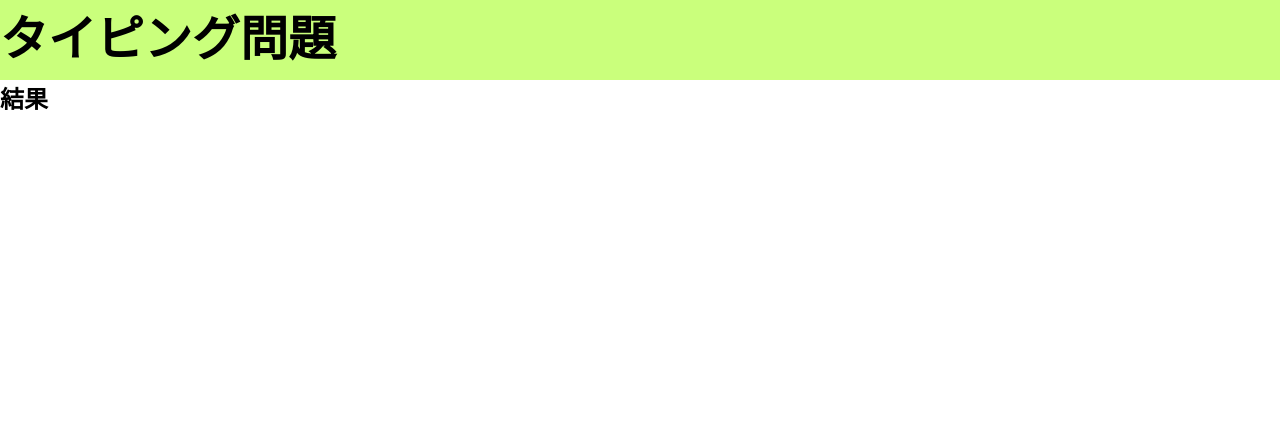
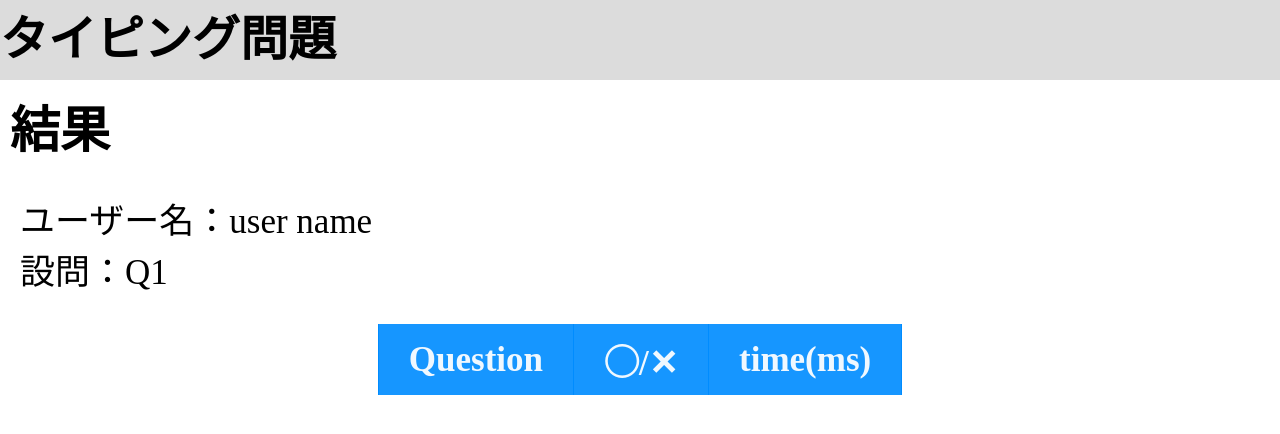
Before and after one commit to ayakakawabe/typing-Webapplication, a Vue app in the folder typing_webAPP/: page /main/result in a window 1280 px wide. Shown: the top 434 px of the page. Built offline with nearby package versions, Linux system fonts and the light colour scheme.

Commit message:
[add]結果表示

```diff
--- a/typing_webAPP/src/App.vue
+++ b/typing_webAPP/src/App.vue
@@ -1,3 +1,19 @@
+<script setup lang="ts">
+import { ref,provide } from "vue";
+
+const QuestionList:string[]=["Q1","Q2","Q3"];
+const selectQuestion=ref<string>(QuestionList[0]);
+const userName=ref<string>("user name");
+const timeReslt=ref<number[]>([]);
+const correctResult=ref<boolean[]>([]);
+
+provide("QuestionList",QuestionList);
+provide("Question",selectQuestion);
+provide("UserName",userName);
+provide("timeResult",timeReslt);
+provide("correctResult",correctResult);
+</script>
+
 <template>
   <header>
     <h1>タイピング問題</h1>
@@ -12,7 +28,7 @@ main{
     height: 90vh;
   }
 header{
-  background-color: rgb(202, 255, 124);
+  background-color:rgb(220, 220, 220);
   height: 10vh;
 }
 h1{
--- a/typing_webAPP/src/views/Main.vue
+++ b/typing_webAPP/src/views/Main.vue
@@ -1,11 +1,17 @@
 <script setup lang="ts">
-import { ref, watch } from 'vue';
+import { ref, watch,inject, type Ref } from 'vue';
 import { useRouter } from 'vue-router';
 
 const router=useRouter();
+const selectQuestion=inject("Question") as Ref<string>;
 
-const typingQuestionList1:string[]=["bunnka","zyouhou","gakubu"];
-const typingQuestionList2:string[]=["doshisha","daigaku"];
+const typingQuestionLists= new Map<string,string[]>();
+typingQuestionLists.set("Q1",["bunnka","zyouhou","gakubu"]);
+typingQuestionLists.set("Q2",["doshisha","daigaku"]);
+typingQuestionLists.set("Q3",["taipinngu","monndai"]);
+
+const nowQuestionList:string[]=typingQuestionLists.get(selectQuestion.value) as string[];
+
 const userTyping=ref<string>("");
 let typingQuestion_split:string[];
 let isUserTypingCorrect:boolean;
@@ -16,14 +22,14 @@ const btnName=ref<string>("");
 
 let typingStart:number;
 let typingEnd:number;
-let typingTime:number[]=[];
+let typingTime=inject("timeResult") as Ref<number[]>;
 
-let typingUserResult:boolean[]=[];
+let typingUserResult=inject("correctResult") as Ref<boolean[]>;
 
 const addUserTyping=(keyObj:KeyboardEvent):void=>{
     userTyping.value+=keyObj.key;
 };
-typingQuestion_split=typingQuestionList1[nowQestion.value].split("");
+typingQuestion_split=nowQuestionList[nowQestion.value].split("");
 const inputUserTyping=():void=>{
     typingStart=performance.now();
     document.addEventListener("keypress",addUserTyping);
@@ -32,24 +38,24 @@ inputUserTyping();
 watch(userTyping,():void=>{
     if(userTyping.value.length==typingQuestion_split.length){
         typingEnd=performance.now();
-        typingTime.push(typingEnd-typingStart);
-        if(userTyping.value==typingQuestionList1[nowQestion.value]){
+        typingTime.value.push(typingEnd-typingStart);
+        if(userTyping.value==nowQuestionList[nowQestion.value]){
             isUserTypingCorrect=true;
             printresult.value="正解";
         }else{
             isUserTypingCorrect=false;
             printresult.value="不正解";
         }
-        typingUserResult.push(isUserTypingCorrect);
+        typingUserResult.value.push(isUserTypingCorrect);
         document.removeEventListener("keypress",addUserTyping);
     }
 })
 watch(printresult,():void=>{
     if(printresult.value=="正解"||printresult.value=="不正解"){
         isShowBtn.value=true;
-        if(nowQestion.value<typingQuestionList1.length-1){
+        if(nowQestion.value<nowQuestionList.length-1){
             btnName.value="次へ";
-        }else if(nowQestion.value==typingQuestionList1.length-1){
+        }else if(nowQestion.value==nowQuestionList.length-1){
             btnName.value="終了";
         }
     }
@@ -59,16 +65,16 @@ const clickbtn=():void=>{
     nowQestion.value+=1;
     isShowBtn.value=false;
     printresult.value="";
-    if(nowQestion.value==typingQuestionList1.length){
+    if(nowQestion.value==nowQuestionList.length){
         router.push("/main/result");
-        console.log(typingTime);
-        console.log(typingUserResult);
+        console.log(typingTime.value);
+        console.log(typingUserResult.value);
     }
 };
 
 watch(nowQestion,():void=>{
-    if(nowQestion.value<typingQuestionList1.length){
-        typingQuestion_split=typingQuestionList1[nowQestion.value].split("");
+    if(nowQestion.value<nowQuestionList.length){
+        typingQuestion_split=nowQuestionList[nowQestion.value].split("");
         userTyping.value="";
         inputUserTyping();
     }
--- a/typing_webAPP/src/views/Result.vue
+++ b/typing_webAPP/src/views/Result.vue
@@ -1,3 +1,86 @@
+<script setup lang="ts">
+import { inject, type Ref } from 'vue';
+
+const Question=inject<string>("Question");
+const UserName=inject<string>("UserName");
+const timeResult=inject("timeResult") as Ref<number[]>;
+const correctResult=inject("correctResult") as Ref<boolean[]>;
+const numQuestion=timeResult.value.length;
+interface allResultInter {
+    isCorrect:boolean;
+    time:number;
+}
+const allResult= new Map<number,allResultInter>();
+for(let key:number=1;key<=numQuestion;key++){
+    allResult.set(key,{isCorrect:correctResult.value[key-1],time:timeResult.value[key-1]});
+}
+console.log(allResult);
+
+const formatIsCorrect=(key:number):string=>{
+    const isCorrect=allResult.get(key)?.isCorrect;
+    let CorrectPrint:string;
+    if(isCorrect==true){
+        CorrectPrint="◯";
+    }else if(isCorrect==false){
+        CorrectPrint="✕";
+    }else{
+        CorrectPrint="";
+    }
+    return CorrectPrint;
+}
+const formatTime=(key:number,decimalPlace:number):(number|string)=>{
+    const time=allResult.get(key)?.time;
+    const temp=10**decimalPlace;
+    if(time!=undefined){
+        return Math.round(time*temp)/temp;
+    }else{
+        return "";
+    }
+}
+</script>
 <template>
     <h2>結果</h2>
+    <section>
+        <p>ユーザー名：{{ UserName }}</p>
+        <p>設問：{{ Question }}</p>
+    </section>
+    <table>
+        <tr><th>Question</th><th>◯/✕</th><th>time(ms)</th></tr>
+        <tr v-for=" key in numQuestion"><td>{{ key }}</td><td>{{ formatIsCorrect(key) }}</td><td>{{ formatTime(key,2) }}</td></tr>
+    </table>
 </template>
+<style scoped>
+*{
+    font-size: 35px;
+}
+h2{
+    padding-left: 10px;
+    padding-top: 10px;
+    font-size: 50px;
+}
+section{
+    margin-top: 30px;
+    margin-left: 20px;
+}
+table{
+    margin: 30px auto 0 auto;
+}
+table,table *{
+    border-collapse: collapse;
+    text-align: center;
+    padding: 10px 30px 10px 30px;
+    border-left: 1px solid rgb(0, 140, 255);
+    border-right: 1px solid rgb(0, 140, 255);
+}
+th{
+    background-color: rgb(22, 150, 255);
+    color: aliceblue;
+}
+tr:nth-child(even) {
+	background: #ededed;
+}
+
+tr:nth-child(odd) {
+	background: #ffffff;
+}
+</style>
--- a/typing_webAPP/src/views/Top.vue
+++ b/typing_webAPP/src/views/Top.vue
@@ -1,13 +1,24 @@
 <script setup lang="ts">
 import { useRouter } from 'vue-router';
+import { inject } from 'vue';
+
+const QuestionList:string[]=inject("QuestionList") as string[];
+const selectQuestion=inject<string>("Question");
+const userName=inject<string>("UserName");
+
 const router=useRouter();
 const startClick=():void=>{
-    console.log("click");
     router.push("./main");
 };
 </script>
 <template>
     <h2>Top</h2>
+    <section>
+        <select v-model="selectQuestion">
+            <option v-for="Q in QuestionList">{{ Q }}</option>
+        </select>
+        <input v-model="userName">
+    </section>
     <button v-on:click="startClick">スタート</button>
 </template>
 <style scoped>
@@ -19,13 +30,26 @@ h2{
     position:relative;
     top: 30vh;
 }
+section{
+    position: relative;
+    top: 37vh;
+}
+section *{
+    display: block;
+    font-size: xx-large;
+    margin: auto;
+    margin-bottom: 20px;
+    background-color: rgb(245, 244, 244);
+}
 button{
     display: block;
     margin: auto;
     position: relative;
-    top: 40vh;
+    top: 43vh;
     width: 35vw;
     height: 7vh;
     font-size: xx-large;
+    color: aliceblue;
+    background-color: rgb(44, 44, 44);
 }
 </style>
```
